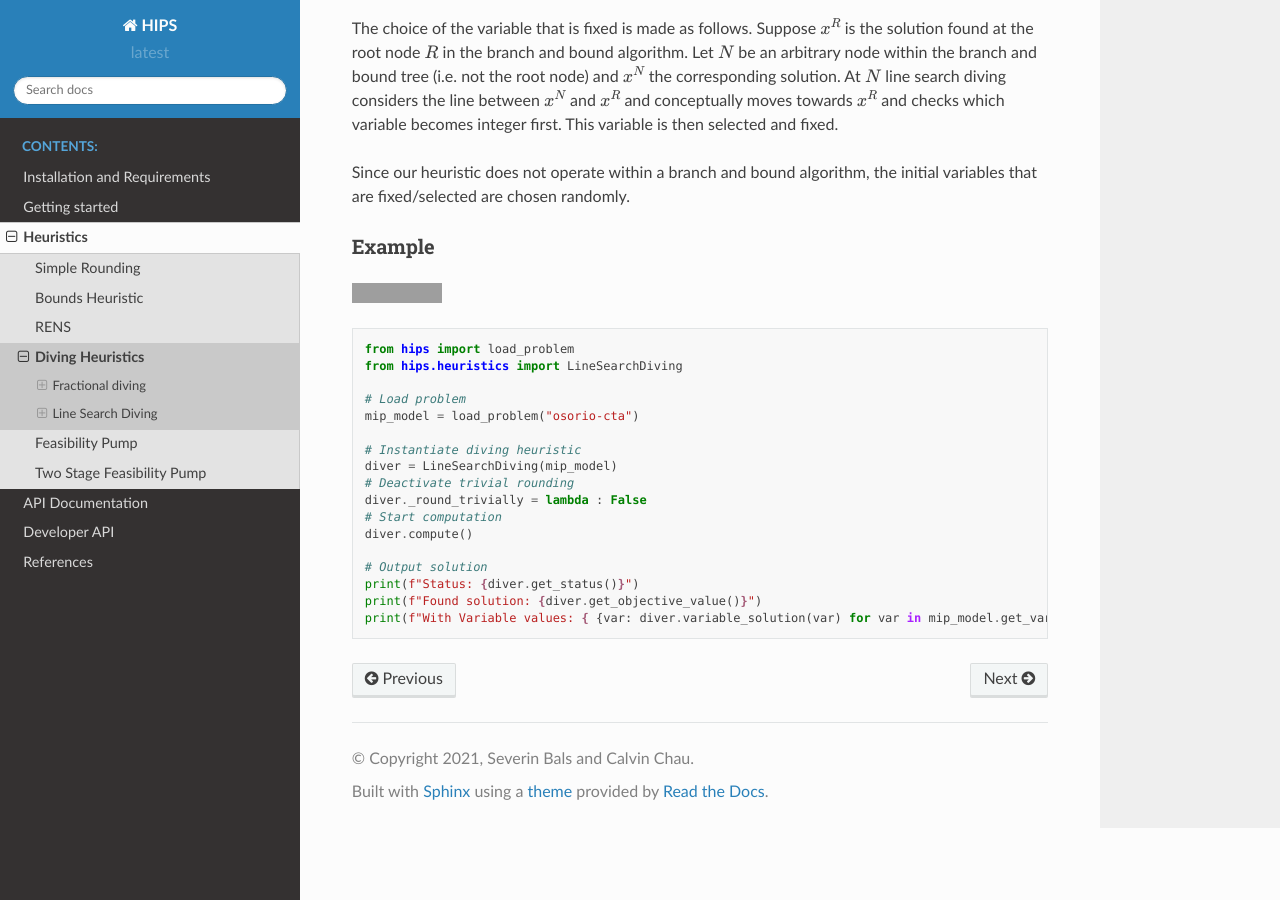
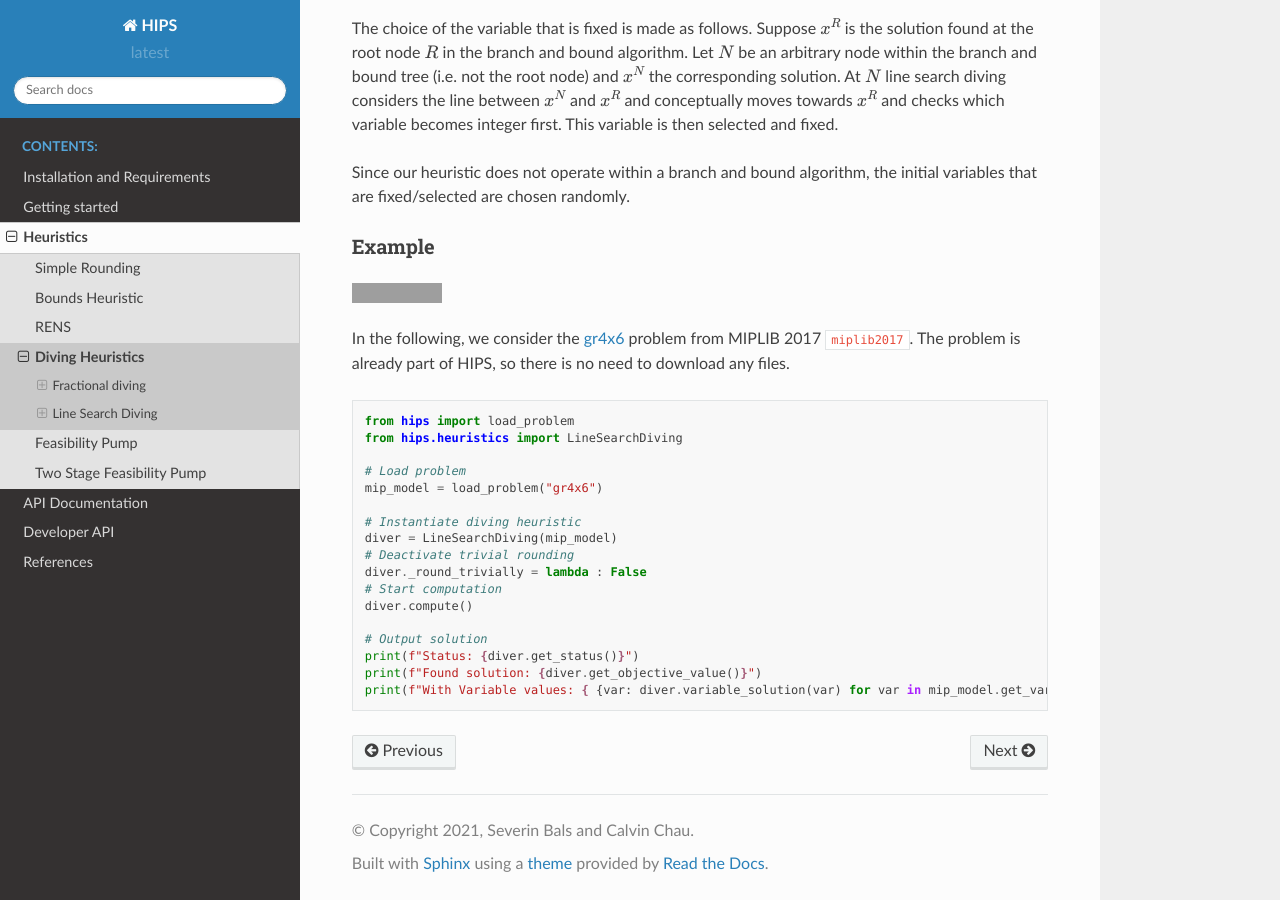
Before and after one commit to cxlvinchau/hips, a Sphinx documentation site: the page built from docs/heur/abstract_diving.rst, in a window 1280 px wide and 900 px high, scrolled down 2294 px. Built offline with Sphinx 7.4.7 and the Read the Docs theme 2.0.0, drawn with Linux system fonts in a browser that asks for light colours; cross-references to code outside the pages are shown as plain code; grey boxes are pictures that could not be loaded.

Commit message:
bugfix + docs

```diff
--- a/docs/heur/abstract_diving.rst
+++ b/docs/heur/abstract_diving.rst
@@ -117,13 +117,16 @@ _______
         <img src="https://colab.research.google.com/assets/colab-badge.svg" alt="Open In Colab"/>
     </a>
 
+In the following, we consider the `gr4x6 <https://miplib.zib.de/instance_details_gr4x6.html>`_ problem from MIPLIB 2017 :cite:`miplib2017`.
+The problem is already part of HIPS, so there is no need to download any files.
+
 .. code-block:: python
 
     from hips import load_problem
     from hips.heuristics import LineSearchDiving
 
     # Load problem
-    mip_model = load_problem("osorio-cta")
+    mip_model = load_problem("gr4x6")
 
     # Instantiate diving heuristic
     diver = LineSearchDiving(mip_model)
```
Also changed, not shown: 1 other file.
